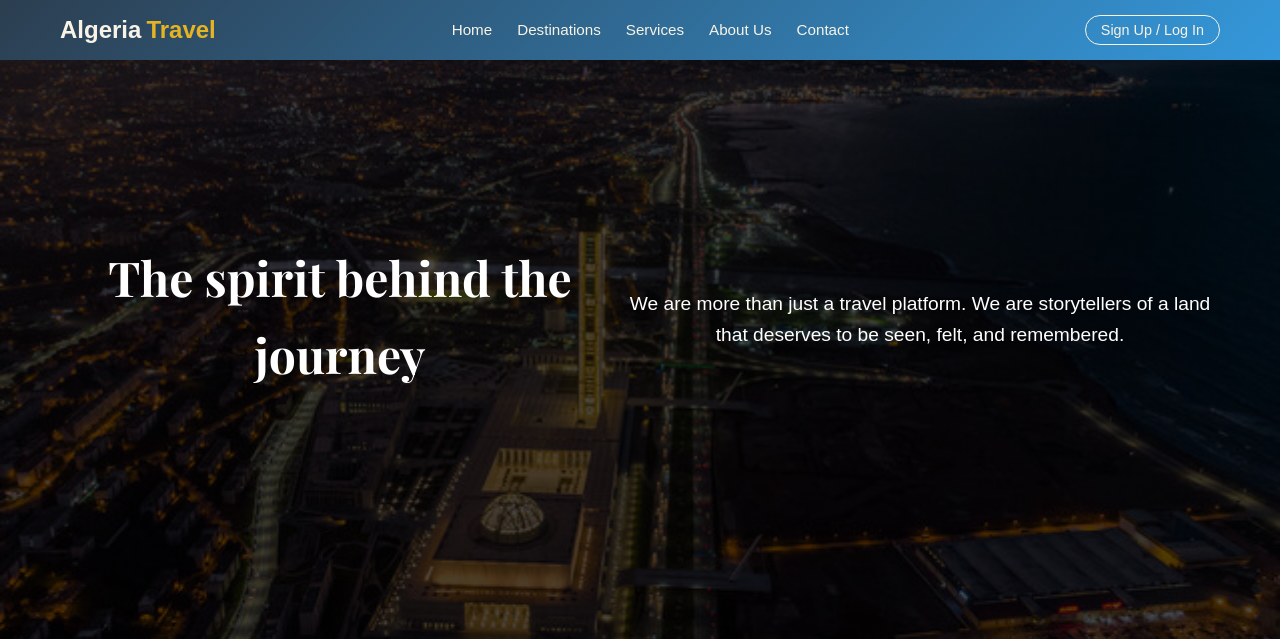
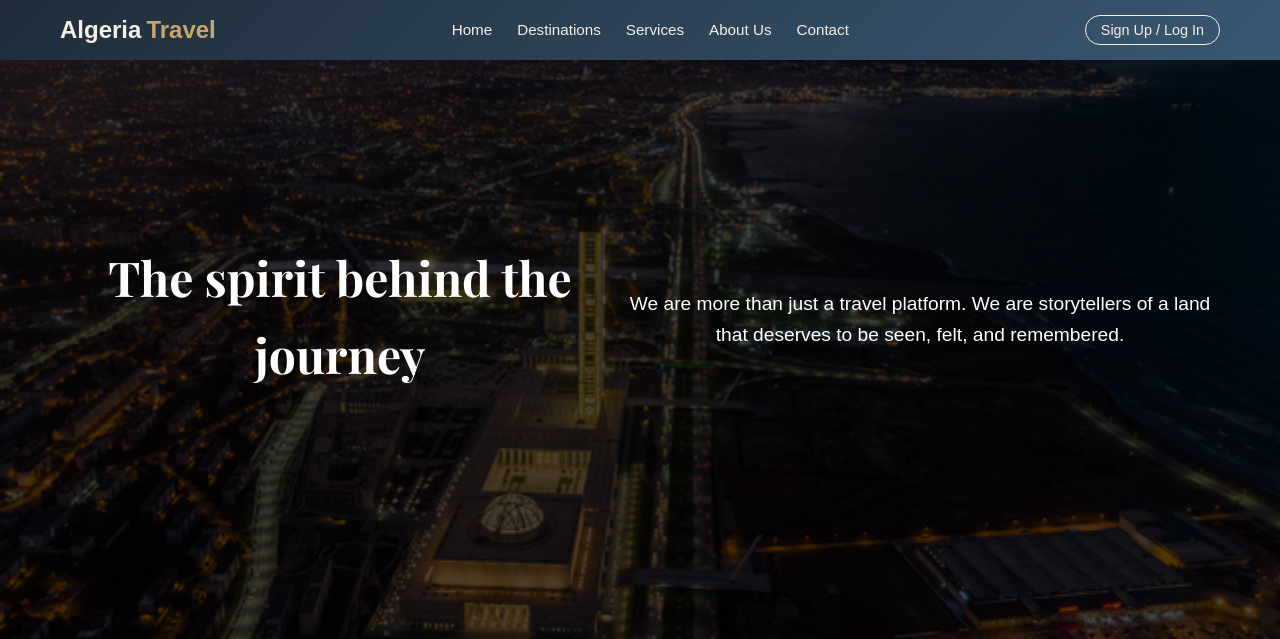
Before and after one commit to Berkaneneila/devweb, a PHP site: page /aboutUs.html in a window 1280 px wide. Shown: the top 639 px of the page. Run offline with PHP 8.4, Linux system fonts and the light colour scheme.

```diff
--- a/devweb/aboutUs-style.css
+++ b/devweb/aboutUs-style.css
@@ -28,14 +28,14 @@
 
   /* NAVBAR */
   :root {
-    --navy-blue: #2c3e50;
-    --soft-blue: #3498db;
-    --warm-beige: #f5e6ca;
-    --light-beige: #f9f3e6;
-    --accent-gold: #e6b422;
-    --text-dark: #333;
-    --text-light: #f8f9fa;
-  }
+    --navy-blue: #1F2D3A; /* Darker Calm Navy */
+    --soft-blue: #3A5873; /* Darker Muted Blue */
+    --warm-beige: #E8D8C3; /* Soft Beige */
+    --light-beige: #F5EFE6; /* Light Cream */
+    --accent-gold: #C9A66B; /* Muted Gold */
+    --text-dark: #3B3B3B; /* Neutral Dark Gray */
+    --text-light: #F7F7F7; /* Soft Light Gray */
+}
 
   .navbar {
     background: linear-gradient(135deg, var(--navy-blue) 0%, var(--soft-blue) 100%);
```
Also changed, not shown: devweb/destinations-style.css (+8 -8 lines), devweb/services.css (+8 -8 lines), devweb/style.css (+8 -8 lines).
